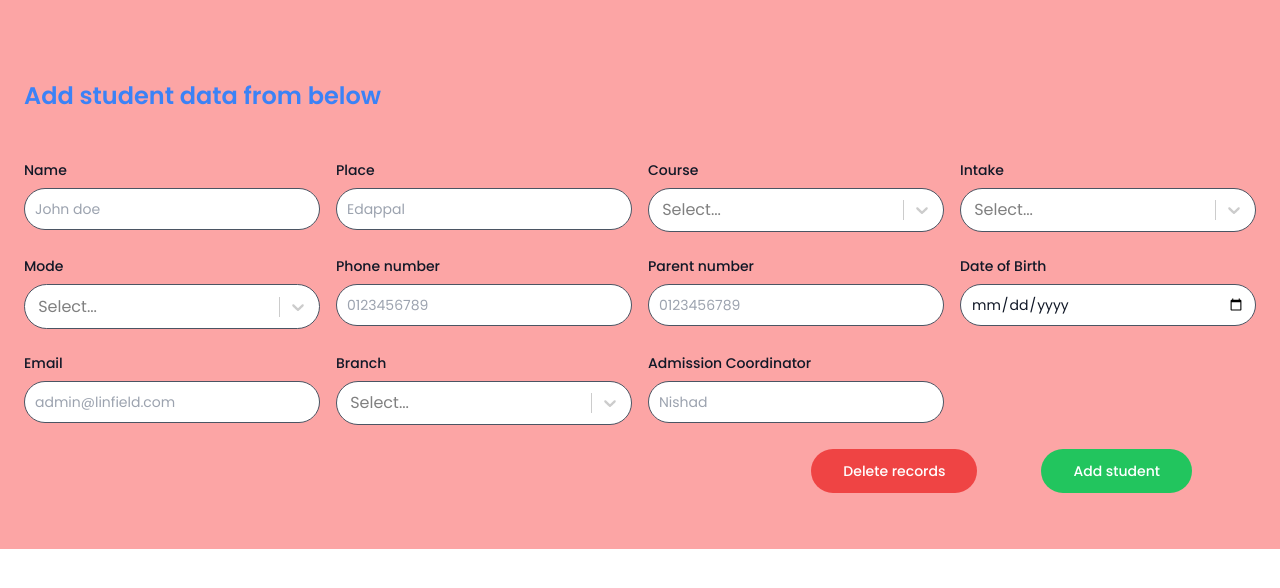
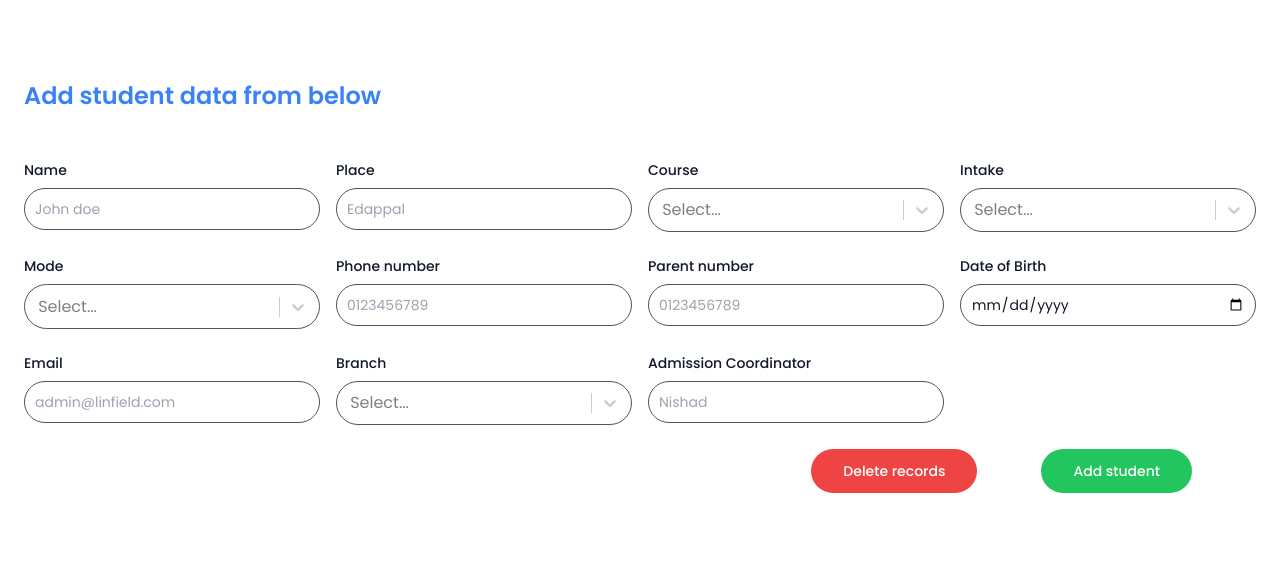
Before and after one commit to abie-x/lms-client, a React (Create React App) app: page /addstudents in a window 1280 px wide. Shown: the top 588 px of the page. Built offline with nearby package versions, Linux system fonts and the light colour scheme.

Commit message:
modified variables

```diff
--- a/src/components/LoginComponent.js
+++ b/src/components/LoginComponent.js
@@ -33,14 +33,16 @@ const LoginComponent = () => {
 
         const name = 'this has to remove!!'
 
-        if(name) {
-            navigate(`/home`, { state: { name: name } })
-        } else if(message) {
-            setError(message)
-        }
+        navigate(`/home`, { state: { name: name } })
 
-        console.log('sent request..')
-        console.log('data received', data)
+        // if(name) {
+        //     navigate(`/home`, { state: { name: name } })
+        // } else if(message) {
+        //     setError(message)
+        // }
+
+        // console.log('sent request..')
+        // console.log('data received', data)
 
     }
 
--- a/src/screens/AddStudentsScreen.js
+++ b/src/screens/AddStudentsScreen.js
@@ -98,7 +98,7 @@ const AddStudentsScreen = () => {
     }
 
     return (
-        <div className="px-6 py-12 h-fit w-screen bg-red-300">
+        <div className="px-6 py-12 h-fit w-screen">
             <h3 className="text-lg lg:text-2xl text-blue-500 font-semibold mt-2 mb-4 md:mt-8 md:mb-12">Add student data from below</h3>
             <div className="md:grid md:grid-cols-3 md:gap-x-4 lg:grid-cols-4 h-fit">
                 <div class="mb-6">
```
